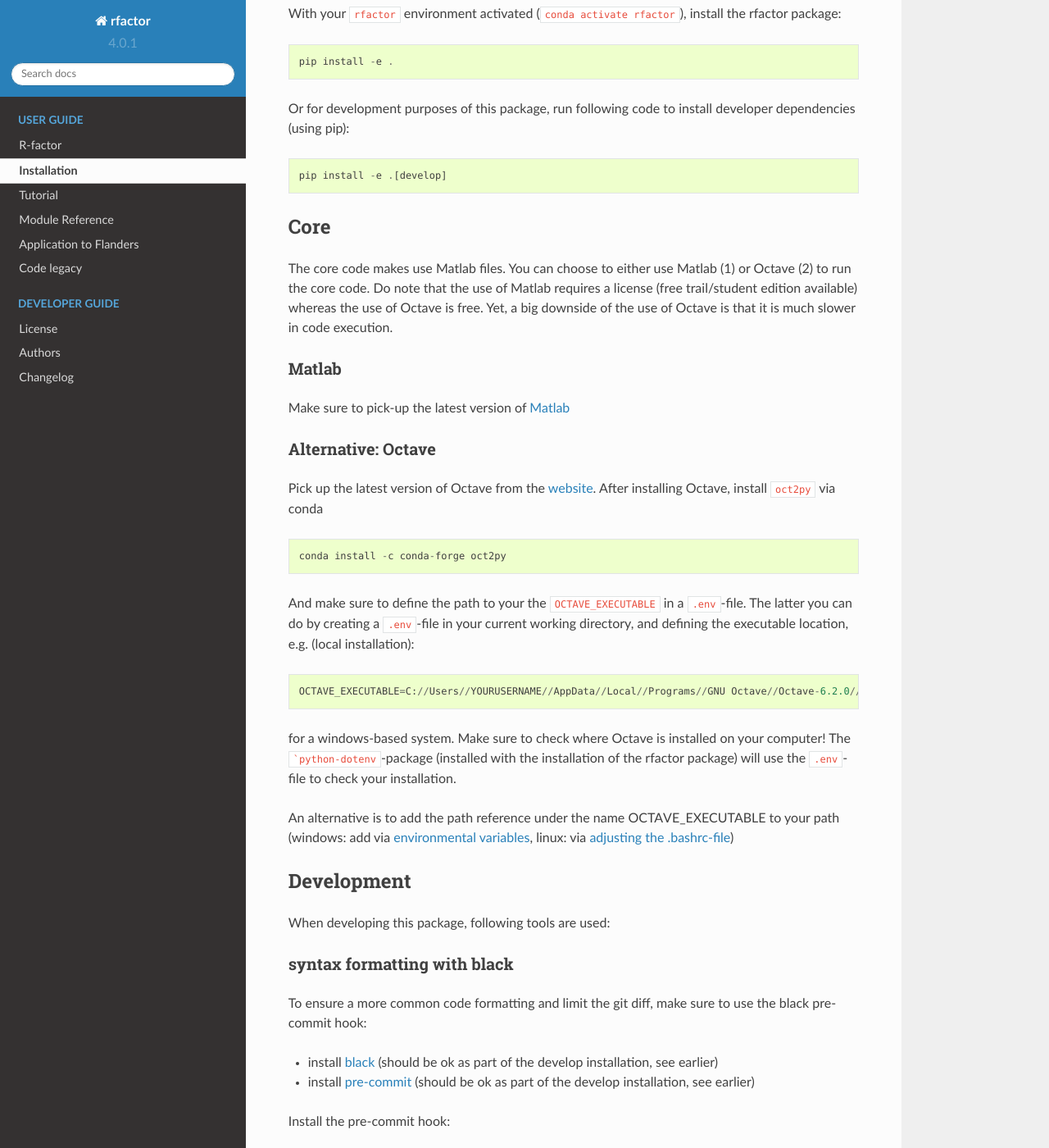
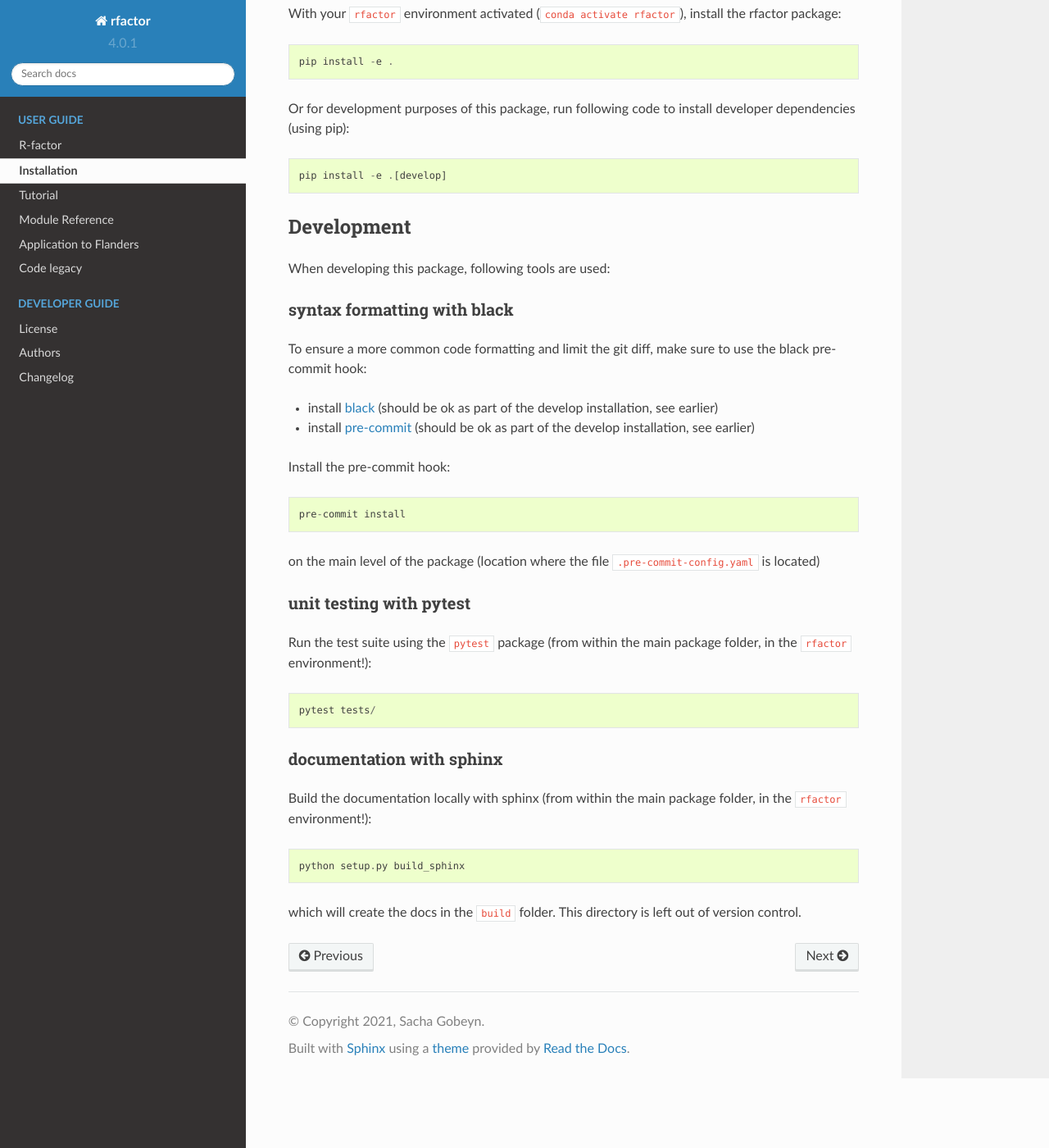
Before and after one commit to watem-sedem/rfactor, a Sphinx documentation site: the page built from docs/installation.rst, in a window 1280 px wide and 1400 px high, scrolled down 585 px. Shown: the whole window at 82% size. Built offline with Sphinx 7.4.7 and the Read the Docs theme 2.0.0, drawn with Linux system fonts in a browser that asks for light colours.

Commit message:
remove installation instruction for Matlab or Octave

````diff
--- a/docs/installation.rst
+++ b/docs/installation.rst
@@ -39,50 +39,6 @@ install developer dependencies (using pip):
 ::
 
     pip install -e .[develop]
-
-Core
-----
-
-The core code makes use Matlab files. You can choose to either use Matlab (1)
-or Octave (2) to run the core code. Do note that the use of Matlab requires a
-license (free trail/student edition available) whereas the use of Octave is
-free. Yet, a big downside of the use of Octave is that it is much slower in
-code execution.
-
-Matlab
-~~~~~~
-Make sure to pick-up the
-latest version of
-`Matlab <https://nl.mathworks.com/products/matlab.html?requestedDomain=>`__
-
-.. _octave:
-Alternative: Octave
-~~~~~~~~~~~~~~~~~~~
-Pick up the latest version of Octave from the
-`website <https://www.gnu.org/software/octave/index>`__. After installing
-Octave, install ``oct2py`` via conda
-
-::
-
-    conda install -c conda-forge oct2py
-
-And make sure to define the path to your the ``OCTAVE_EXECUTABLE`` in a
-``.env``-file. The latter you can do by creating a ``.env``-file in your
-current working directory, and defining the executable location,
-e.g. (local installation):
-
-::
-
-    OCTAVE_EXECUTABLE=C://Users//YOURUSERNAME//AppData//Local//Programs//GNU Octave//Octave-6.2.0//mingw64//bin//octave-cli-6.2.0.exe
-
-for a windows-based system. Make sure to check where Octave is installed on
-your computer! The ```python-dotenv``-package (installed with the installation
-of the rfactor package) will use the ``.env``-file to check your installation.
-
-An alternative is to add the path reference under the name OCTAVE_EXECUTABLE
-to your path (windows: add via
-`environmental variables <https://www.computerhope.com/issues/ch000549.htm>`_, linux: via
-`adjusting the .bashrc-file <https://linuxize.com/post/how-to-add-directory-to-path-in-linux/>`_)
 
 Development
 -----------
````
